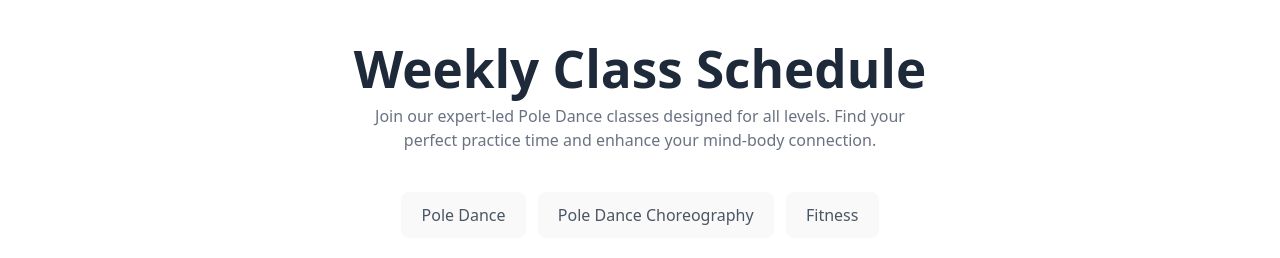
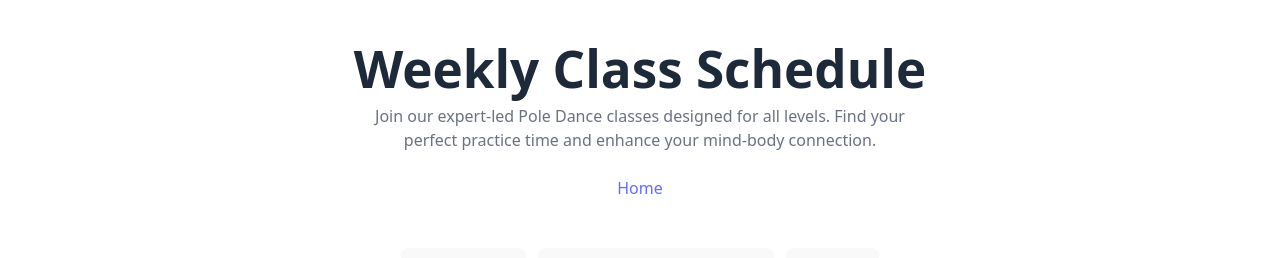
Before and after one commit to CVolticz/homepolefitness, a React (Vite) app: page / in a window 1280 px wide. Shown: the top 258 px of the page. Built offline with nearby package versions, Linux system fonts and the light colour scheme; no server answers.

Commit message:
add home button and cleanup

```diff
--- a/src/App.tsx
+++ b/src/App.tsx
@@ -1,5 +1,5 @@
 // App.tsx
-import React, { useState } from "react";
+import { useState } from "react";
 import ScheduleGrid from "./components/ScheduleGrid";
 import ClassFilter from "./components/ClassFilter";
 import type { FilterOption } from "./types";
@@ -16,8 +16,13 @@ function App() {
         <p className="text-gray-500 max-w-xl mx-auto">
           Join our expert-led Pole Dance classes designed for all levels. Find your perfect practice time and enhance your mind-body connection.
         </p>
+          <a
+            href="https://homepolenfitness.shop/"
+            className="inline-block mt-4 px-5 py-2 bg-white-500 text-white rounded-full hover:bg-blue-600 transition"
+          >
+            Home
+          </a>
       </header>
-
       <ClassFilter activeFilter={filter} setFilter={setFilter} />
       <main className="px-6">
         <ScheduleGrid filter={filter} />
--- a/src/components/ClassCard.tsx
+++ b/src/components/ClassCard.tsx
@@ -1,4 +1,3 @@
-import React from "react";
 import type { PoleClass } from "../types";
 
 const colorMap: Record<PoleClass["type"], string> = {
--- a/src/components/ClassFilter.tsx
+++ b/src/components/ClassFilter.tsx
@@ -1,4 +1,3 @@
-import React from "react";
 import type { FilterOption } from "../types";
 
 interface Props {
--- a/src/components/Footer.tsx
+++ b/src/components/Footer.tsx
@@ -1,8 +1,6 @@
 /**
  * Footer component for Home Pole & Fitness
  */
-import React from "react";
-
 
 function Footer() {
   return (
--- a/src/components/Legend.tsx
+++ b/src/components/Legend.tsx
@@ -1,5 +1,3 @@
-import React from "react";
-
 const legends = [
   {
     type: "Intermdiate Pole",
--- a/src/components/ScheduleGrid-axios.tsx
+++ b/src/components/ScheduleGrid-axios.tsx
@@ -1,4 +1,4 @@
-import React, { useEffect, useState } from "react";
+import { useEffect, useState } from "react";
 import axios from "axios";
 import ClassCard from "./ClassCard";
 import type { FilterOption } from "../types";
--- a/src/components/ScheduleGrid.tsx
+++ b/src/components/ScheduleGrid.tsx
@@ -1,4 +1,4 @@
-import React, { useEffect, useState } from "react";
+import { useEffect, useState } from "react";
 import ClassCard from "./ClassCard";
 import type { FilterOption } from "../types";
 import type { PoleClass } from "../types";
```
